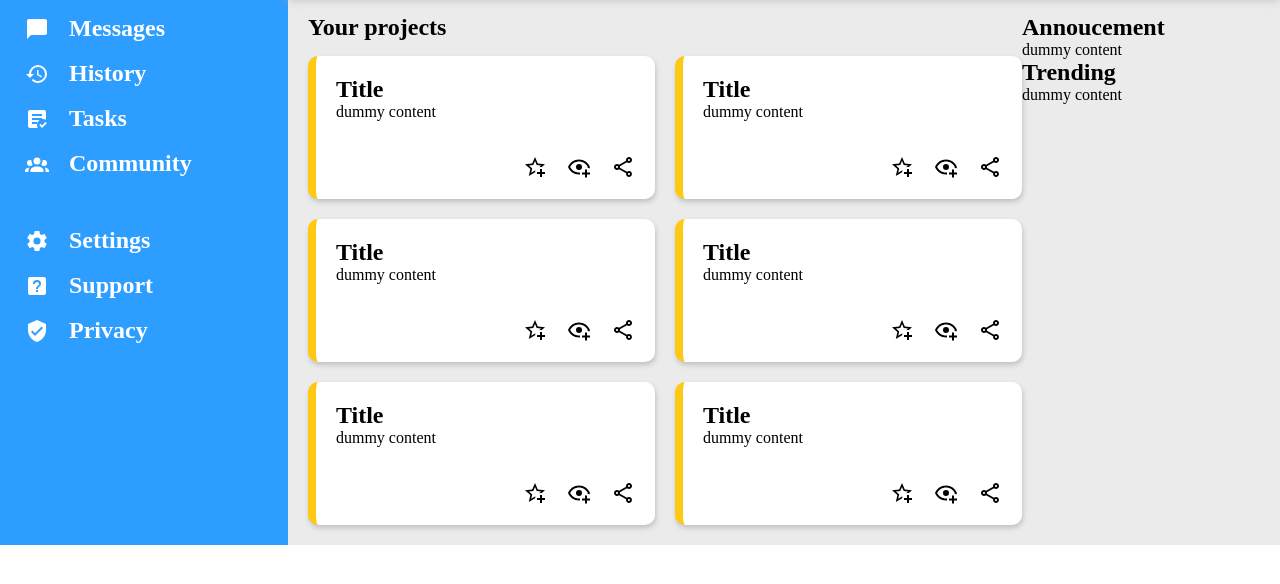
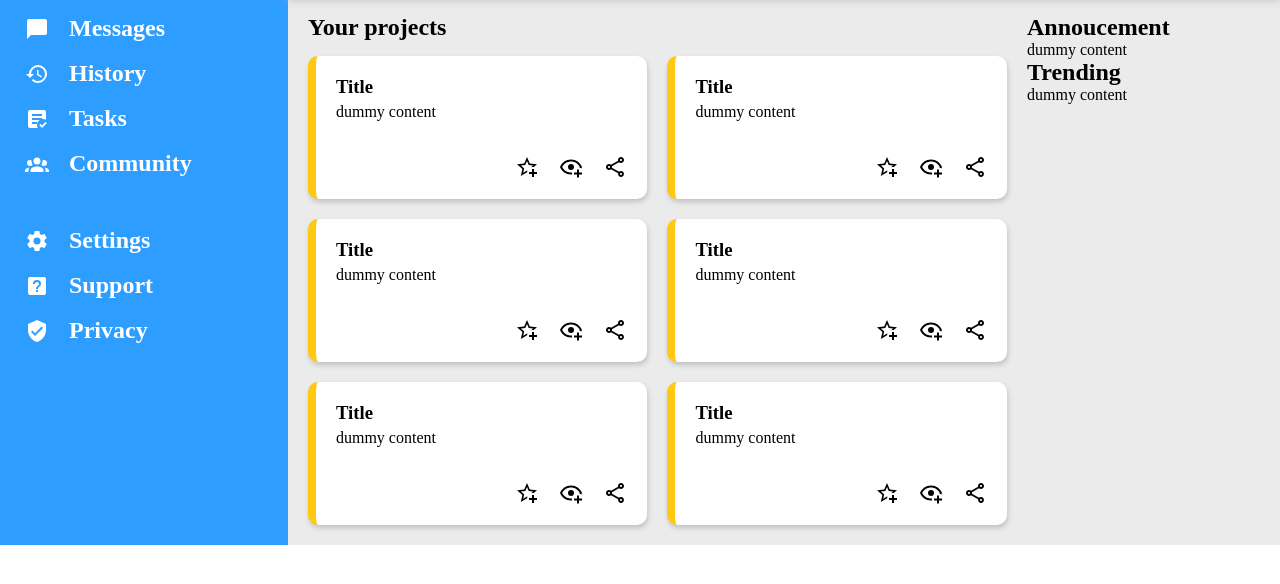
Before and after one commit to devritra/admin-dashboard, a plain HTML site: page index.html in a window 1280 px wide. Shown: the part 196-780 px from the top of the page. Drawn offline with Linux system fonts and the light colour scheme.

Commit message:
Project scetion changes
changes all project card titles to h3 from h2 as it was looking kinda big

also added a bottom margin to them to make distance from the para

added a gap of 20px between project section and annoucement and trending section

```diff
--- a/index.html
+++ b/index.html
@@ -89,7 +89,7 @@
                 <h2>Your projects</h2>
                 <div class="project_grid_container">
                     <div class="project_cards">
-                        <h2>Title</h2>
+                        <h3>Title</h3>
                         <p>dummy content</p>
                         <div class="project_card_icon_holder">
                             <svg xmlns="http://www.w3.org/2000/svg" viewBox="0 0 24 24"><title>Make favourite</title><path d="M5.8 21L7.4 14L2 9.2L9.2 8.6L12 2L14.8 8.6L22 9.2L18.8 12H18C17.3 12 16.6 12.1 15.9 12.4L18.1 10.5L13.7 10.1L12 6.1L10.3 10.1L5.9 10.5L9.2 13.4L8.2 17.7L12 15.4L12.5 15.7C12.3 16.2 12.1 16.8 12.1 17.3L5.8 21M17 14V17H14V19H17V22H19V19H22V17H19V14H17Z" /></svg>
@@ -98,7 +98,7 @@
                         </div>
                     </div>
                     <div class="project_cards">
-                        <h2>Title</h2>
+                        <h3>Title</h3>
                         <p>dummy content</p>
                         <div class="project_card_icon_holder">
                             <svg xmlns="http://www.w3.org/2000/svg" viewBox="0 0 24 24"><title>Make favourite</title><path d="M5.8 21L7.4 14L2 9.2L9.2 8.6L12 2L14.8 8.6L22 9.2L18.8 12H18C17.3 12 16.6 12.1 15.9 12.4L18.1 10.5L13.7 10.1L12 6.1L10.3 10.1L5.9 10.5L9.2 13.4L8.2 17.7L12 15.4L12.5 15.7C12.3 16.2 12.1 16.8 12.1 17.3L5.8 21M17 14V17H14V19H17V22H19V19H22V17H19V14H17Z" /></svg>
@@ -107,7 +107,7 @@
                         </div>
                     </div>
                     <div class="project_cards">
-                        <h2>Title</h2>
+                        <h3>Title</h3>
                         <p>dummy content</p>
                         <div class="project_card_icon_holder">
                             <svg xmlns="http://www.w3.org/2000/svg" viewBox="0 0 24 24"><title>Make favourite</title><path d="M5.8 21L7.4 14L2 9.2L9.2 8.6L12 2L14.8 8.6L22 9.2L18.8 12H18C17.3 12 16.6 12.1 15.9 12.4L18.1 10.5L13.7 10.1L12 6.1L10.3 10.1L5.9 10.5L9.2 13.4L8.2 17.7L12 15.4L12.5 15.7C12.3 16.2 12.1 16.8 12.1 17.3L5.8 21M17 14V17H14V19H17V22H19V19H22V17H19V14H17Z" /></svg>
@@ -116,7 +116,7 @@
                         </div>
                     </div>
                     <div class="project_cards">
-                        <h2>Title</h2>
+                        <h3>Title</h3>
                         <p>dummy content</p>
                         <div class="project_card_icon_holder">
                             <svg xmlns="http://www.w3.org/2000/svg" viewBox="0 0 24 24"><title>Make favourite</title><path d="M5.8 21L7.4 14L2 9.2L9.2 8.6L12 2L14.8 8.6L22 9.2L18.8 12H18C17.3 12 16.6 12.1 15.9 12.4L18.1 10.5L13.7 10.1L12 6.1L10.3 10.1L5.9 10.5L9.2 13.4L8.2 17.7L12 15.4L12.5 15.7C12.3 16.2 12.1 16.8 12.1 17.3L5.8 21M17 14V17H14V19H17V22H19V19H22V17H19V14H17Z" /></svg>
@@ -125,7 +125,7 @@
                         </div>
                     </div>
                     <div class="project_cards">
-                        <h2>Title</h2>
+                        <h3>Title</h3>
                         <p>dummy content</p>
                         <div class="project_card_icon_holder">
                             <svg xmlns="http://www.w3.org/2000/svg" viewBox="0 0 24 24"><title>Make favourite</title><path d="M5.8 21L7.4 14L2 9.2L9.2 8.6L12 2L14.8 8.6L22 9.2L18.8 12H18C17.3 12 16.6 12.1 15.9 12.4L18.1 10.5L13.7 10.1L12 6.1L10.3 10.1L5.9 10.5L9.2 13.4L8.2 17.7L12 15.4L12.5 15.7C12.3 16.2 12.1 16.8 12.1 17.3L5.8 21M17 14V17H14V19H17V22H19V19H22V17H19V14H17Z" /></svg>
@@ -134,7 +134,7 @@
                         </div>
                     </div>
                     <div class="project_cards">
-                        <h2>Title</h2>
+                        <h3>Title</h3>
                         <p>dummy content</p>
                         <div class="project_card_icon_holder">
                             <svg xmlns="http://www.w3.org/2000/svg" viewBox="0 0 24 24"><title>Make favourite</title><path d="M5.8 21L7.4 14L2 9.2L9.2 8.6L12 2L14.8 8.6L22 9.2L18.8 12H18C17.3 12 16.6 12.1 15.9 12.4L18.1 10.5L13.7 10.1L12 6.1L10.3 10.1L5.9 10.5L9.2 13.4L8.2 17.7L12 15.4L12.5 15.7C12.3 16.2 12.1 16.8 12.1 17.3L5.8 21M17 14V17H14V19H17V22H19V19H22V17H19V14H17Z" /></svg>
--- a/styles.css
+++ b/styles.css
@@ -139,6 +139,7 @@
     grid-template-columns: 3fr 1fr;
     padding: 20px;
     background-color: rgb(235, 235, 235);
+    gap: 20px;
 }
 .project_grid_container{
     display: grid;
@@ -162,3 +163,6 @@
     gap: 20px;
     margin-top: 34px;
 }
+.project_cards>h3{
+    margin-bottom: 5px;
+}
```
